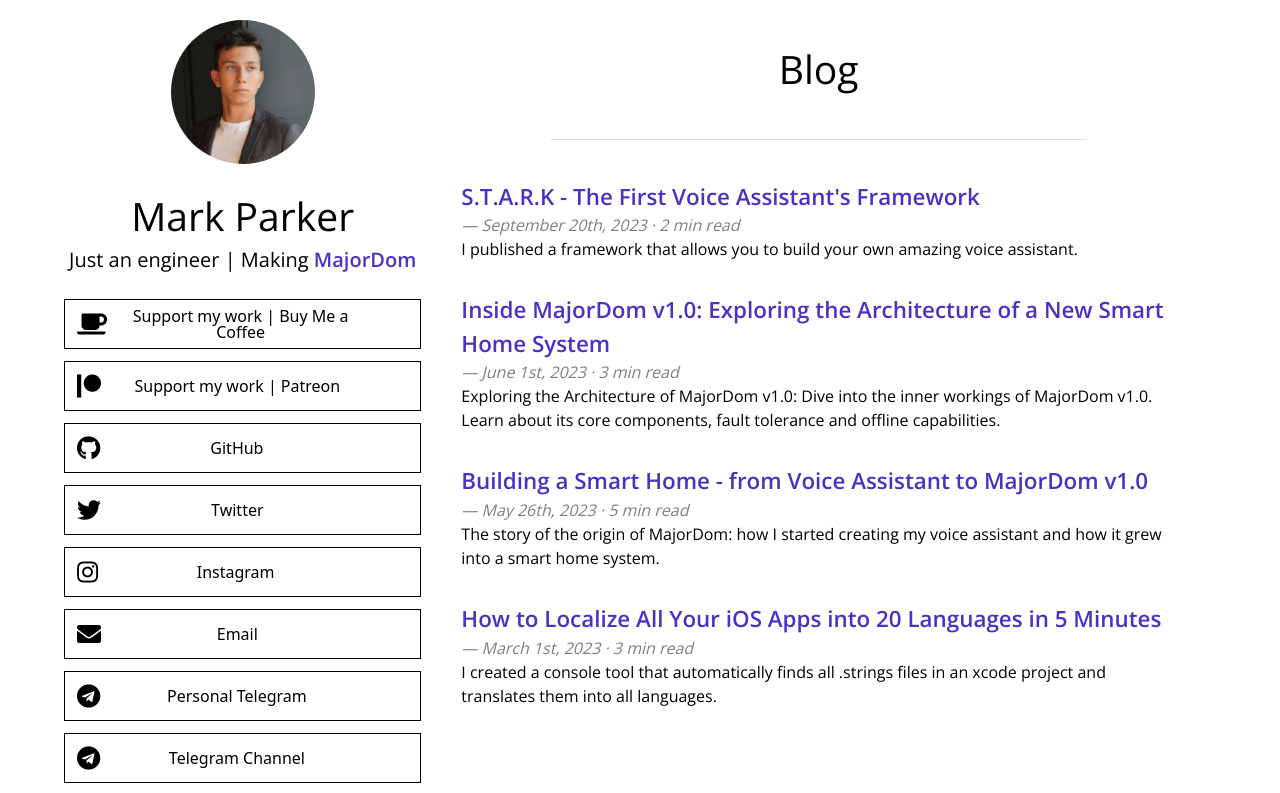
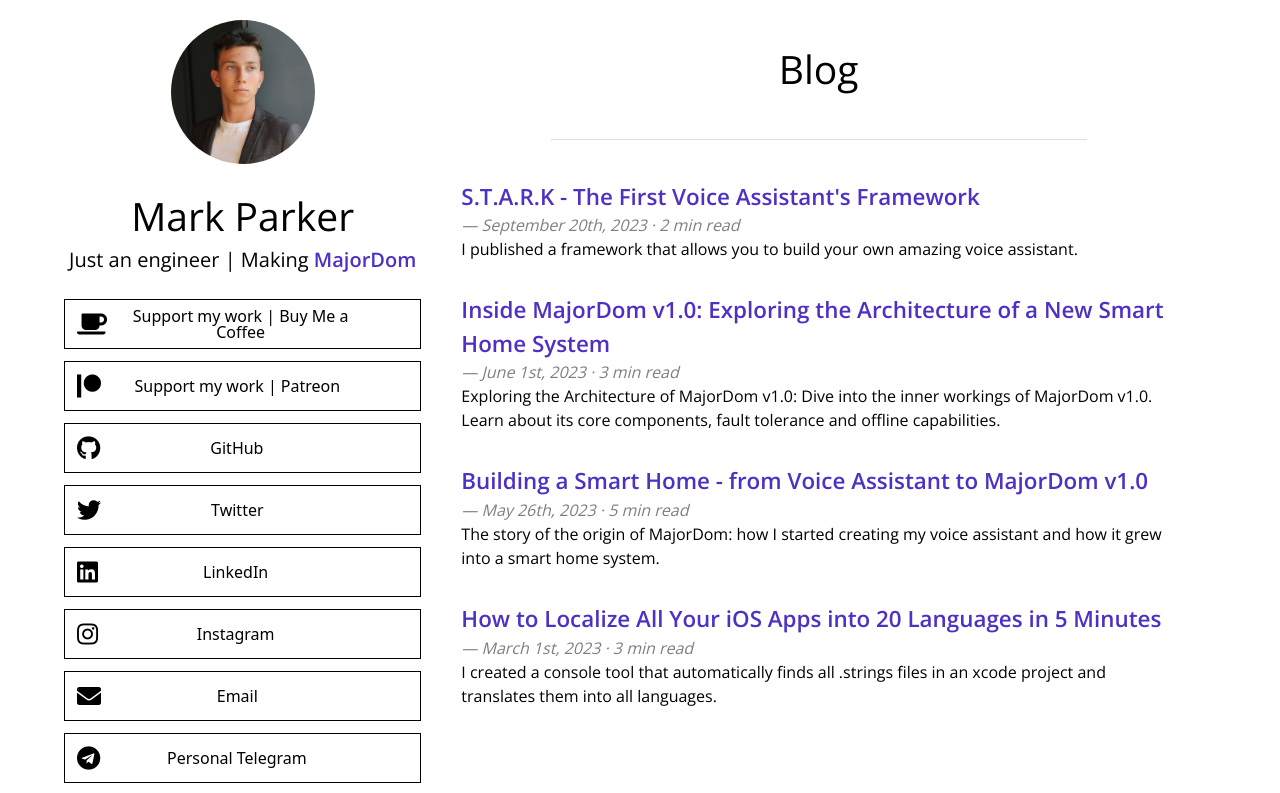
Before and after one commit to MarkParker5/markparker.me, a Next.js app: page / in a window 1280 px wide. Shown: the top 793 px of the page. Built offline with nearby package versions, Linux system fonts and the light colour scheme.

Commit message:
add linkedin

```diff
--- a/src/components/profile.tsx
+++ b/src/components/profile.tsx
@@ -28,6 +28,11 @@ const links: LinkMeta[] = [
         href: 'https://twitter.com/MarkParker_5',
         title: 'Twitter',
         icon: 'fab fa-twitter',
+    },
+    {
+        href: 'https://linkedin.com/in/MarkParker5',
+        title: 'LinkedIn',
+        icon: 'fab fa-linkedin',
     },
     {
         href: 'https://instagram.com/markparker_5',
```
